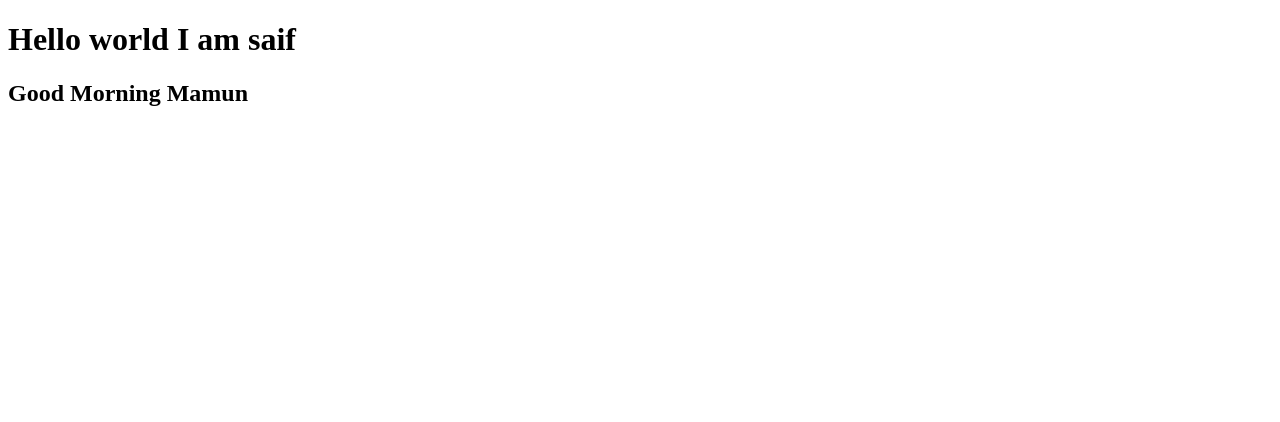
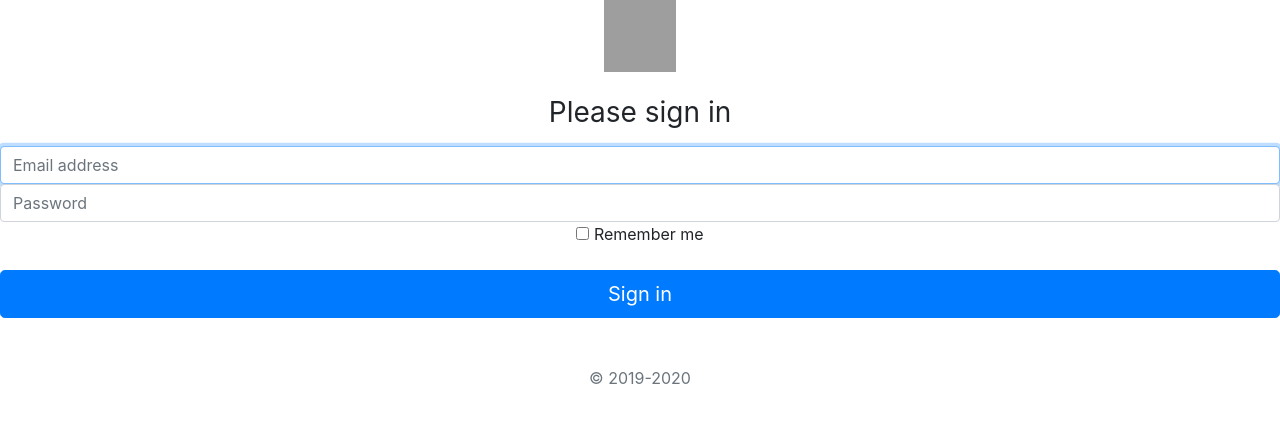
Before and after one commit to alamgir72435/netlify-lambda, a website: page index.html in a window 1280 px wide. Drawn offline with nearby package versions, Linux system fonts and the light colour scheme; grey boxes are pictures that could not be loaded.

Commit message:
bootstrap intigrat

```diff
--- a/index.html
+++ b/index.html
@@ -1,12 +1,39 @@
-<!DOCTYPE html>
+
+<!doctype html>
 <html lang="en">
-<head>
-    <meta charset="UTF-8">
-    <meta name="viewport" content="width=device-width, initial-scale=1.0">
-    <title>Netlify Functions</title>
-</head>
-<body>
-    <h1>Hello world I am saif</h1>
-    <h2>Good Morning Mamun</h2>
-</body>
+  <head>
+    <meta charset="utf-8">
+    <meta name="viewport" content="width=device-width, initial-scale=1, shrink-to-fit=no">
+    <meta name="description" content="">
+    <meta name="author" content="">
+    <link rel="icon" href="/docs/4.0/assets/img/favicons/favicon.ico">
+
+    <title>Signin Template for Bootstrap</title>
+
+    <link rel="canonical" href="https://getbootstrap.com/docs/4.0/examples/sign-in/">
+
+    <!-- Bootstrap core CSS -->
+    <link href="../../dist/css/bootstrap.min.css" rel="stylesheet">
+
+    <!-- Custom styles for this template -->
+    <link href="signin.css" rel="stylesheet">
+  </head>
+
+  <body class="text-center">
+    <form class="form-signin">
+      <img class="mb-4" src="https://getbootstrap.com/docs/4.0/assets/brand/bootstrap-solid.svg" alt="" width="72" height="72">
+      <h1 class="h3 mb-3 font-weight-normal">Please sign in</h1>
+      <label for="inputEmail" class="sr-only">Email address</label>
+      <input type="email" id="inputEmail" class="form-control" placeholder="Email address" required autofocus>
+      <label for="inputPassword" class="sr-only">Password</label>
+      <input type="password" id="inputPassword" class="form-control" placeholder="Password" required>
+      <div class="checkbox mb-3">
+        <label>
+          <input type="checkbox" value="remember-me"> Remember me
+        </label>
+      </div>
+      <button class="btn btn-lg btn-primary btn-block" type="submit">Sign in</button>
+      <p class="mt-5 mb-3 text-muted">&copy; 2019-2020</p>
+    </form>
+  </body>
 </html>
```
